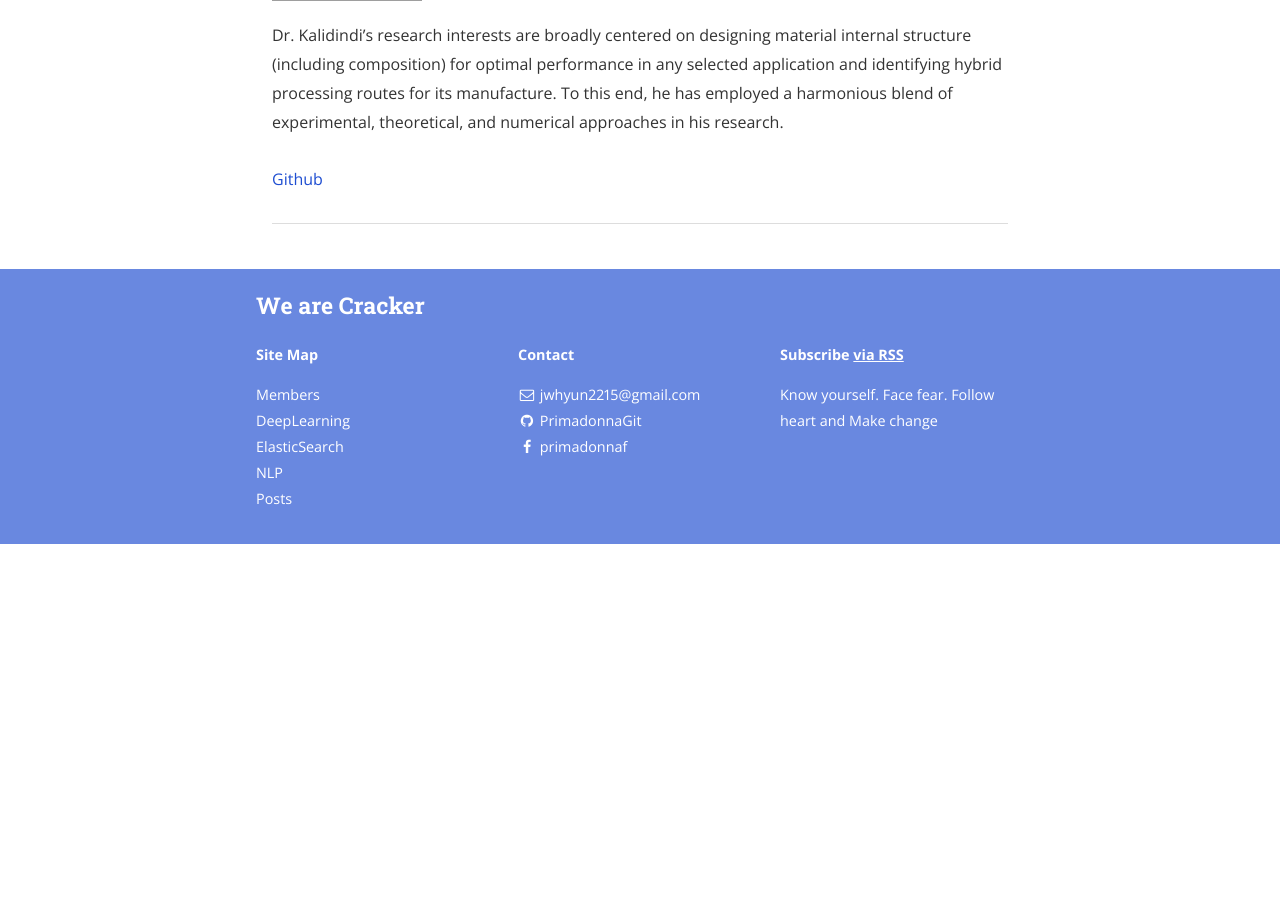
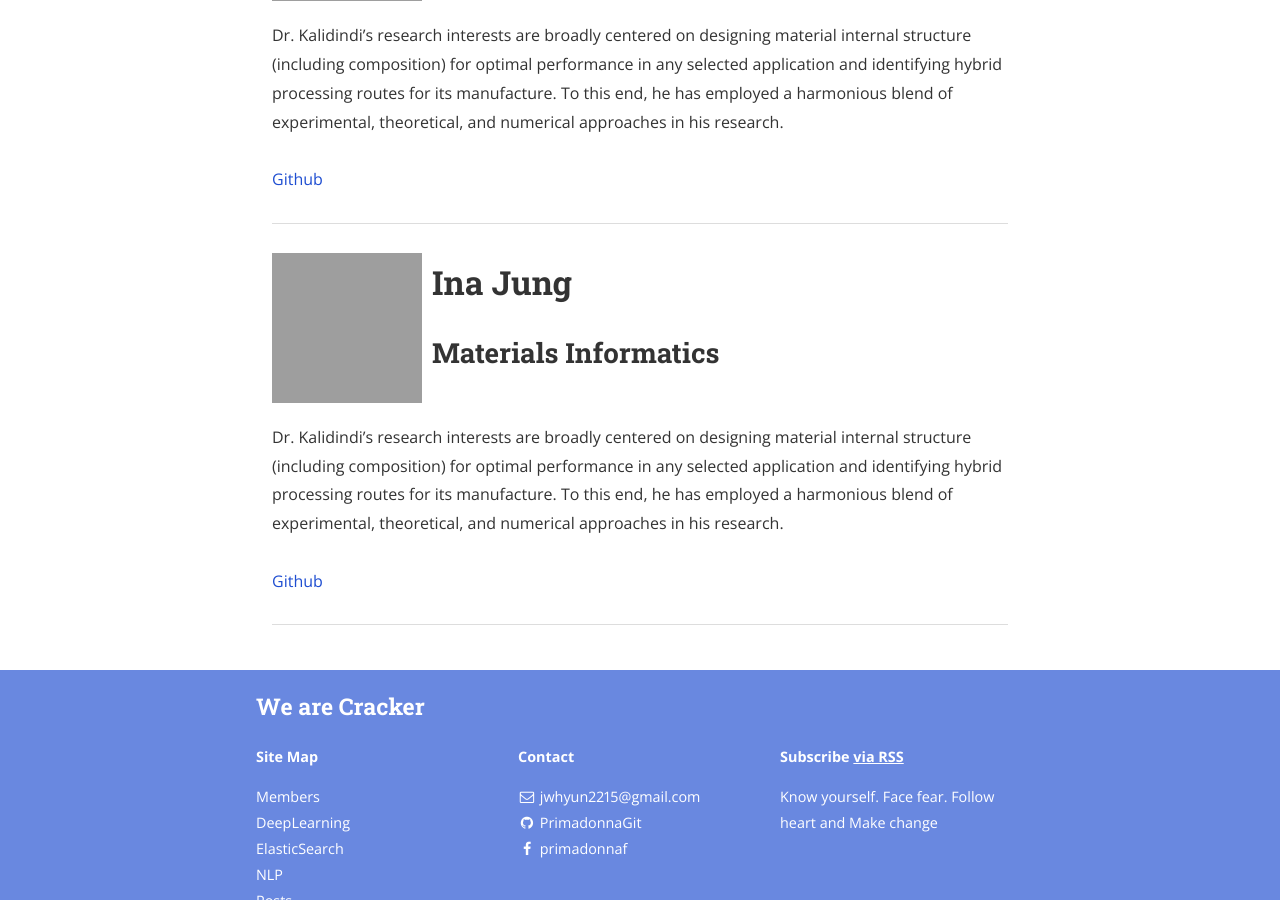
Before and after one commit to PrimadonnaGit/PrimadonnaGit.github.io, a Jekyll site: the page built from members.html, in a window 1280 px wide and 900 px high, scrolled down 1023 px. Built offline with Jekyll 4.4.1, drawn with Linux system fonts in a browser that asks for light colours; nearby versions of some CDN libraries; before the commit the page ends 1567 px from its top, so only the background shows below that; grey boxes are pictures that could not be loaded.

Commit message:
ina name add

```diff
--- a/_data/members.yml
+++ b/_data/members.yml
@@ -24,9 +24,10 @@
   url: http://github.com/jeongyundo
   visible: true
 
-- name: Surya R. Kalidindi
+- name: Ina Jung
   role: Materials Informatics
   img: https://avatars1.githubusercontent.com/u/6601815?v=3&s=400
+  github: inajung
   bio: Dr. Kalidindi’s research interests are broadly centered on designing material internal structure (including composition) for optimal performance in any selected application and identifying hybrid processing routes for its manufacture. To this end, he has employed a harmonious blend of experimental, theoretical, and numerical approaches in his research.
-  url: http://mined.gatech.edu/
-  visible: false
+  url: https://github.com/inajung
+  visible: true
```
